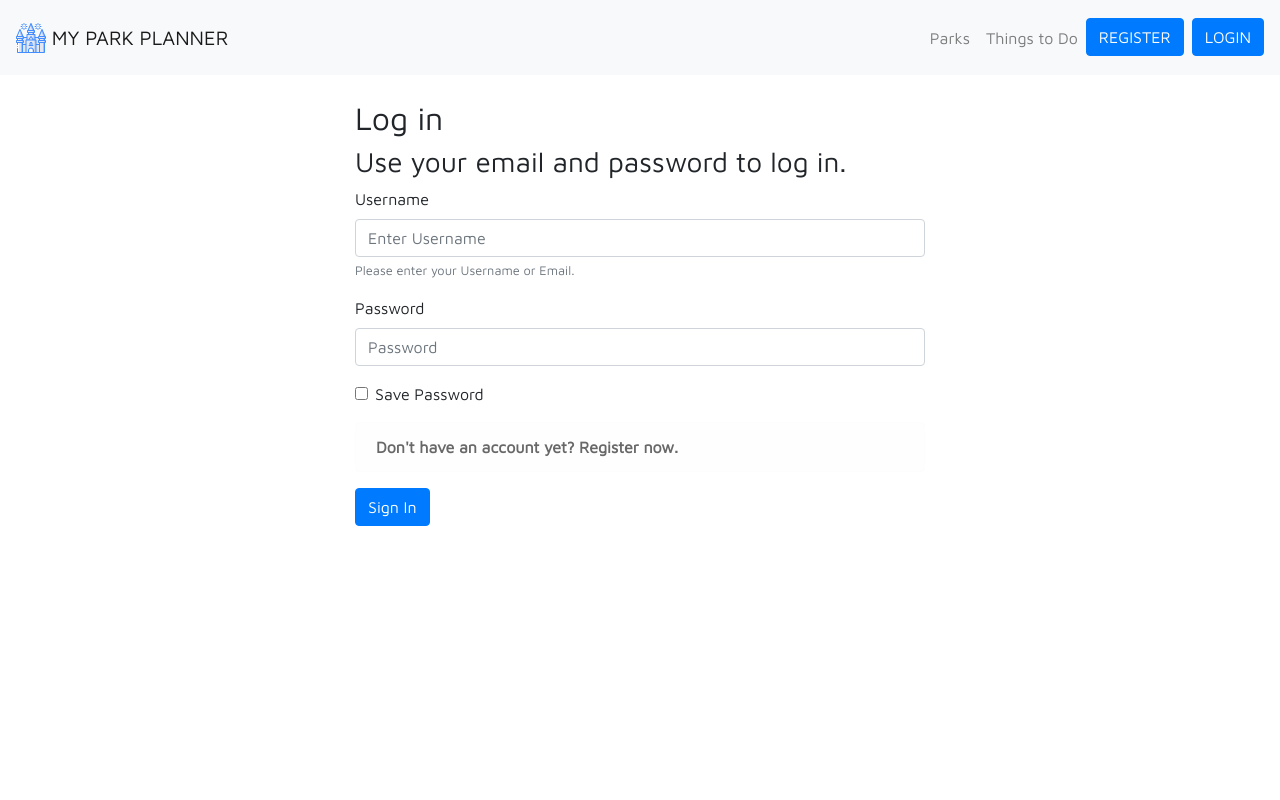
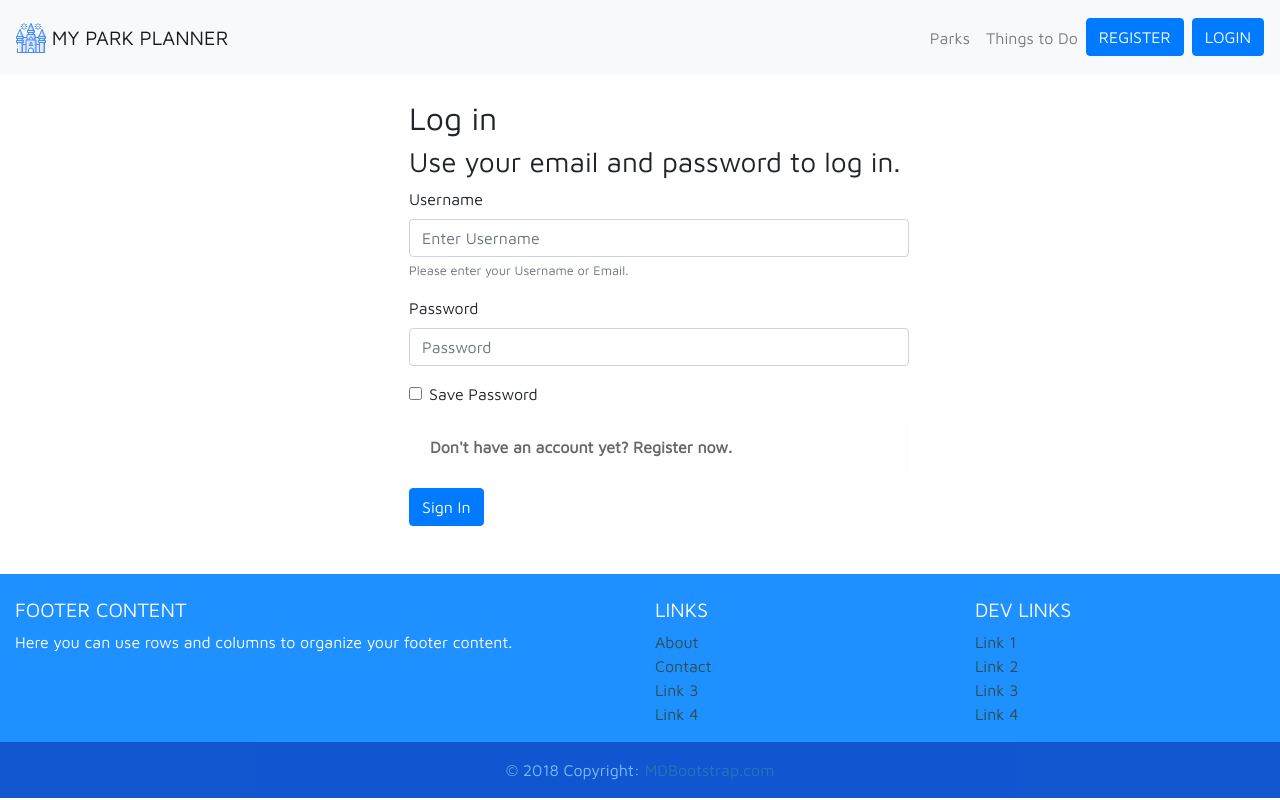
Before and after one commit to Aradford7/react-frontendDisney, a React (Create React App) app: page /login in a window 1280 px wide. Built offline with nearby package versions, Linux system fonts and the light colour scheme.

Commit message:
first alignment on login/regi and add nav/footer

```diff
--- a/src/layout/Login/Login.css
+++ b/src/layout/Login/Login.css
@@ -5,10 +5,17 @@
 
 h2{
     text-align: left;
+
 }
 h3{
     text-align: left;
+
 }
 .formcontainer{
     text-align: left;
 }
+.logincontainer{
+    width: 500px;
+    position: relative;
+    left: 20%;
+}
--- a/src/layout/Login/Login.js
+++ b/src/layout/Login/Login.js
@@ -1,5 +1,6 @@
 import React from 'react'
 import NavBar from '../NavBar/NavBar'
+import Footer from '../Footer/Footer'
 
 import Form from 'react-bootstrap/Form'
 import Button from 'react-bootstrap/Button'
@@ -12,9 +13,12 @@ export const Login = () =>(
     <div>
     <NavBar/>
     <div class = "container">
+        <div class = "logincontainer">
             <br/>
             <h2>Log in</h2>
             <h3>Use your email and password to log in.</h3>
+        </div>
+        <div class = "logincontainer">
        <Form className = "formcontainer">
             <Form.Group controlId="formBasicUsername">
                <Form.Label>Username</Form.Label>
@@ -38,7 +42,11 @@ export const Login = () =>(
         </Form>
 
 
-
+        </div>
+    </div>
+    <div>
+        <br/><br/>
+        <Footer/>
     </div>
 </div>
 )
--- a/src/layout/Register/Register.css
+++ b/src/layout/Register/Register.css
@@ -1,8 +1,13 @@
 .container {
-    width: 600px;
+    width: 800px;
     font-family: 'Maven Pro', sans-serif;
 }
 
 .formcontainer{
     text-align: left;
 }
+.regicontainer{
+    width: 500px;
+    position: relative;
+    left: 20%;
+}
--- a/src/layout/Register/Register.js
+++ b/src/layout/Register/Register.js
@@ -1,6 +1,7 @@
 import React from 'react'
 
 import NavBar from '../NavBar/NavBar'
+import Footer from '../Footer/Footer'
 import Form from 'react-bootstrap/Form'
 import Button from 'react-bootstrap/Button'
 import Alert from 'react-bootstrap/Alert'
@@ -10,6 +11,7 @@ export const Register = () =>(
     <div>
     <NavBar/>
     <div class = "container">
+        <div class = "regicontainer">
         <br/>
         <h2>Register</h2>
         <h3>Create a new account.</h3>
@@ -49,9 +51,14 @@ export const Register = () =>(
             <Alert variant="light">
                 <Alert.Link href="/login">Already have an account? Log in now. </Alert.Link>
             </Alert>
-                <Button variant="primary" type="submit">Ok, Let's Go!</Button>
+                <Button variant="primary" type="submit" href="/itinerary"> Ok, Let's Go!</Button>
         </Form>
+            </div>
+        </div>
 
+        <div>
+            <br/>
+            <Footer/>
         </div>
 </div>
 )
```
